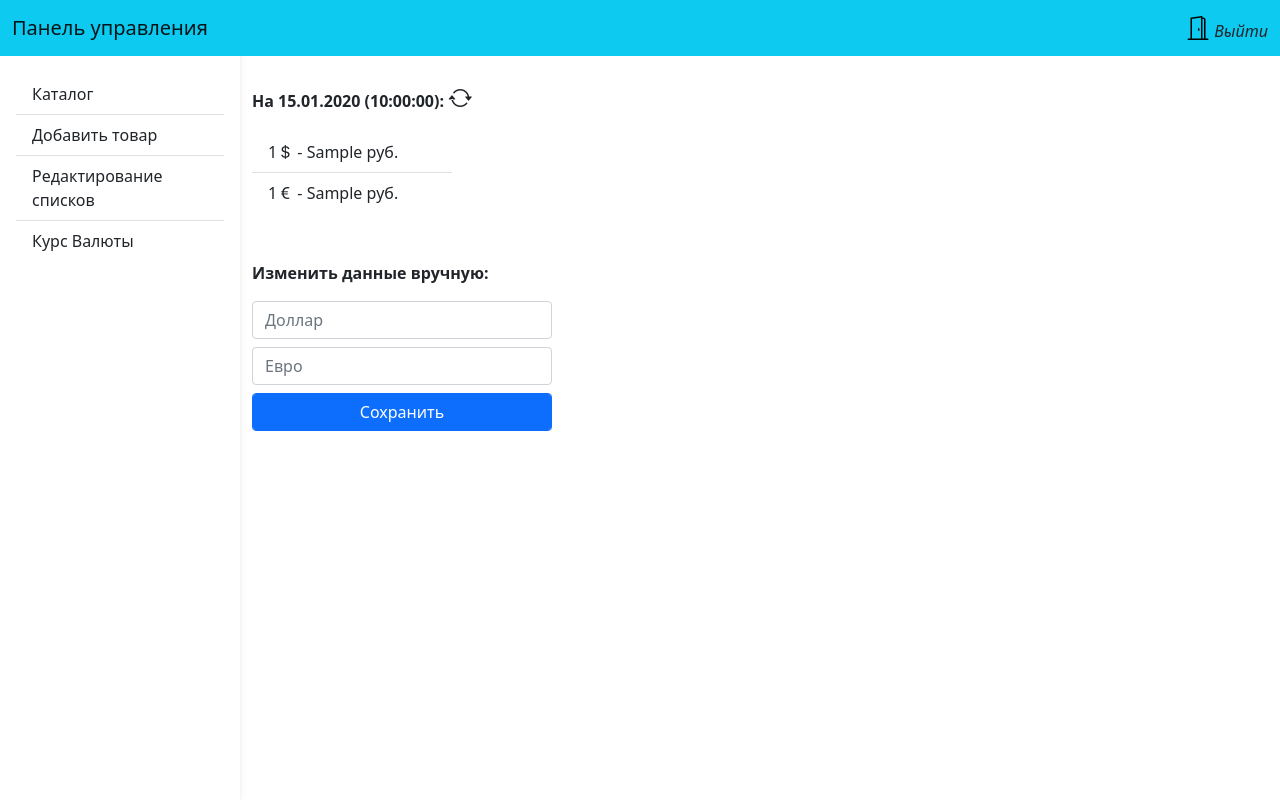
After one commit to funny-octopus/flask_vue_qr, a Flask app: page /course in a window 1280 px wide. The commit adds this page. Run offline with Flask 2, Linux system fonts and the light colour scheme; a user stored in the database is signed in; tables that the repository leaves empty hold one stand-in row (values such as "Sample post"); some libraries are stand-ins or nearby versions.

Commit message:
Add course page

```diff
--- a/app/__init__.py
+++ b/app/__init__.py
@@ -35,11 +35,3 @@ def make_shell_contex():
             # 'Col':Collection,
             'Rub':Ruble_course,
              }
-
-from app.utils import get_currency
-from datetime import datetime
-
-tup = get_currency()
-r = Ruble_course(tup[0], tup[1], datetime.now())
-db.session.add(r)
-db.session.commit()
--- a/app/main/forms.py
+++ b/app/main/forms.py
@@ -29,3 +29,8 @@ class AddProductForm(FlaskForm):
     percent = StringField('Наценка(%)', validators=[DataRequired()])
     count = StringField('Кол-во в упаковке', validators=[DataRequired()])
     submit = SubmitField('Сохранить')
+
+class ChangeCurrency(FlaskForm):
+    dollar = StringField('Доллар')
+    euro = StringField('Евро')
+    submit = SubmitField('Сохранить')
--- a/app/main/routes.py
+++ b/app/main/routes.py
@@ -1,10 +1,11 @@
 import os
 import math
+from datetime import datetime
 from app import app, db
 from app.main import bp
 from app.models import *
-from app.utils import MakeQR, save_images
-from app.main.forms import LoginForm, ChangeImageForm, AddProductForm
+from app.utils import MakeQR, save_images, get_currency
+from app.main.forms import LoginForm, ChangeImageForm, AddProductForm, ChangeCurrency
 from flask import render_template, request, flash, redirect, url_for, abort, send_file
 from flask_login import current_user, login_user, logout_user, login_required
 
@@ -116,6 +117,34 @@ def catalog():
     return render_template('main/catalog.html')
 
 
+@bp.route('/course', methods=['GET', 'POST'])
+@bp.route('/course/<r>', methods=['GET','POST'])
+@login_required
+def course(r=None):
+    if r:
+        dollar, euro = get_currency()
+        c = Ruble_course(dollar, euro, datetime.now())
+        try:
+            db.session.add(c)
+            db.session.commit()
+            return redirect('/course')
+        except Exception as e:
+            db.session.rollback()
+            flash('Ошибка при добавлении в базу')
+    form = ChangeCurrency()
+    if request.method == 'POST' and form.validate_on_submit():
+        c = Ruble_course(form.dollar.data, form.euro.data, datetime.now())
+        try:
+            db.session.add(c)
+            db.session.commit()
+            return redireect('/course')
+        except Exception as e:
+            db.session.rollback()
+            flash('Ошибка при добавлении в базу')
+    course = Ruble_course.query.order_by(Ruble_course.id.desc()).first()
+    return render_template('main/course.html', course=course, form=form)
+
+
 @bp.route('/auth/login', methods=['GET', 'POST'])
 def login():
     if current_user.is_authenticated:
--- a/app/templates/base.html
+++ b/app/templates/base.html
@@ -32,7 +32,7 @@
                 <a class="list-group-item list-group-item-action py-2 ripple" href='#'>
                     <span>Редактирование списков</span>
                 </a>
-                <a class="list-group-item list-group-item-action py-2 ripple" href='#'>
+                <a class="list-group-item list-group-item-action py-2 ripple" href='/course'>
                     <span>Курс Валюты</span>
                 </a>
             </div>
--- /dev/null
+++ b/app/templates/main/course.html
@@ -0,0 +1,32 @@
+{% extends 'base.html' %}
+{% block content %}
+<div class="container">
+    <div class="row">
+        <div class="col">
+            <p>
+                <strong>На {{ course.date.strftime("%d.%m.%Y (%H:%M:%S)") }}:</strong>
+                <a class="link-dark" href='/course/r'><i class="bi bi-arrow-repeat" style="font-size:1.5rem"></i></a>
+            </p>
+            <ul class="list-group list-group-flush" style="max-width:200px">
+                    <li class="list-group-item">
+                        1<i class="bi bi-currency-dollar"></i> - {{ course.dollar }} руб.
+                    </li>
+                    <li class="list-group-item">
+                        1<i class="bi bi-currency-euro"></i> - {{ course.euro }} руб.
+                    </li>
+            </ul>
+        </div>
+    </div>
+    <div class="row mt-5">
+        <div class="col">
+            <p><strong>Изменить данные вручную:</strong></p>
+            <form action='' class="" style="max-width:300px;" method='POST'>
+                {{ form.csrf_token() }}
+                    {{ form.dollar(class_="form-control mb-2", placeholder="Доллар") }}
+                    {{ form.euro(class_="form-control mb-2", placeholder="Евро") }}
+                    {{ form.submit(class_="form-control btn btn-primary") }}
+            </form>
+        </div>
+    </div>
+</div>
+{% endblock content %}
```
